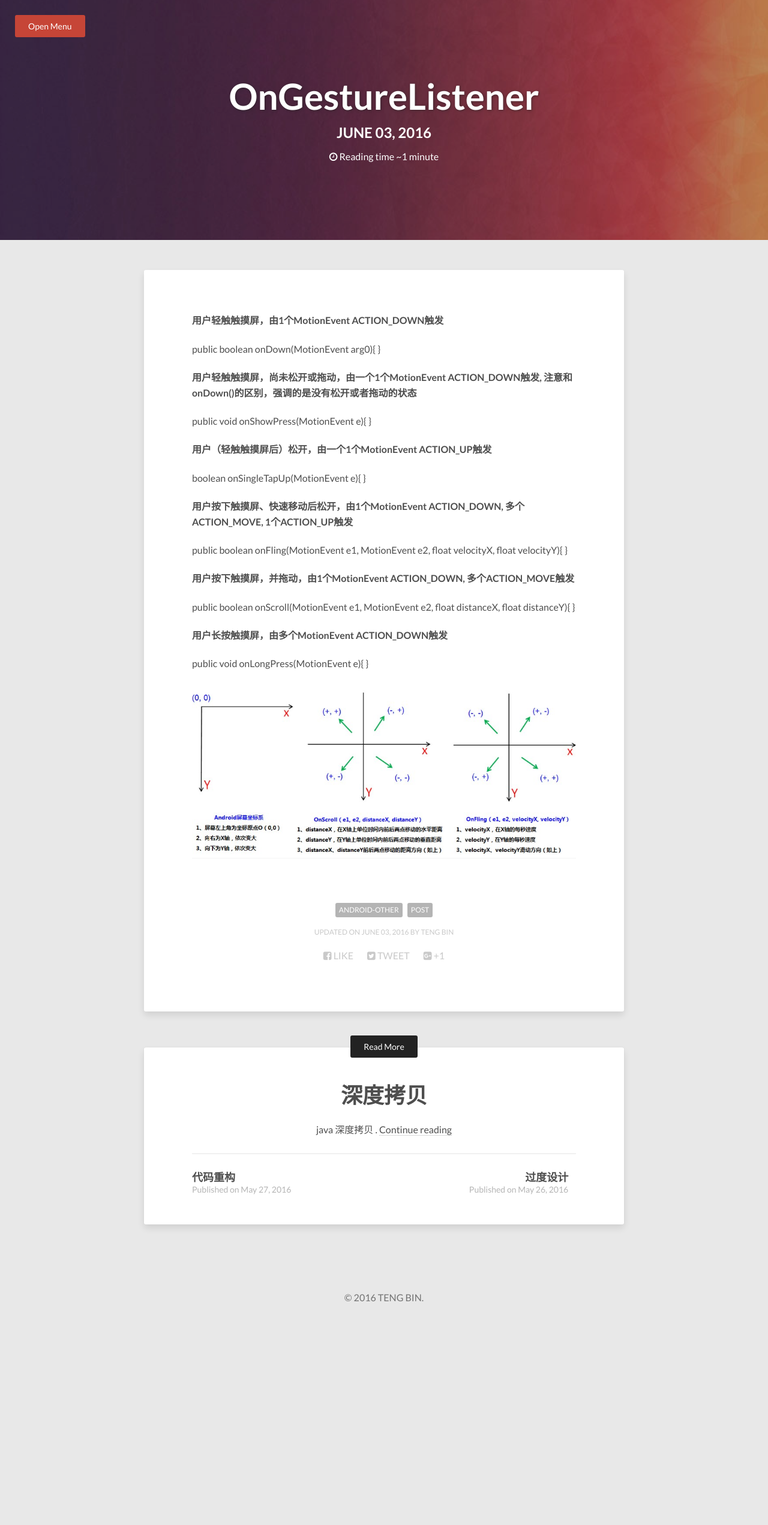
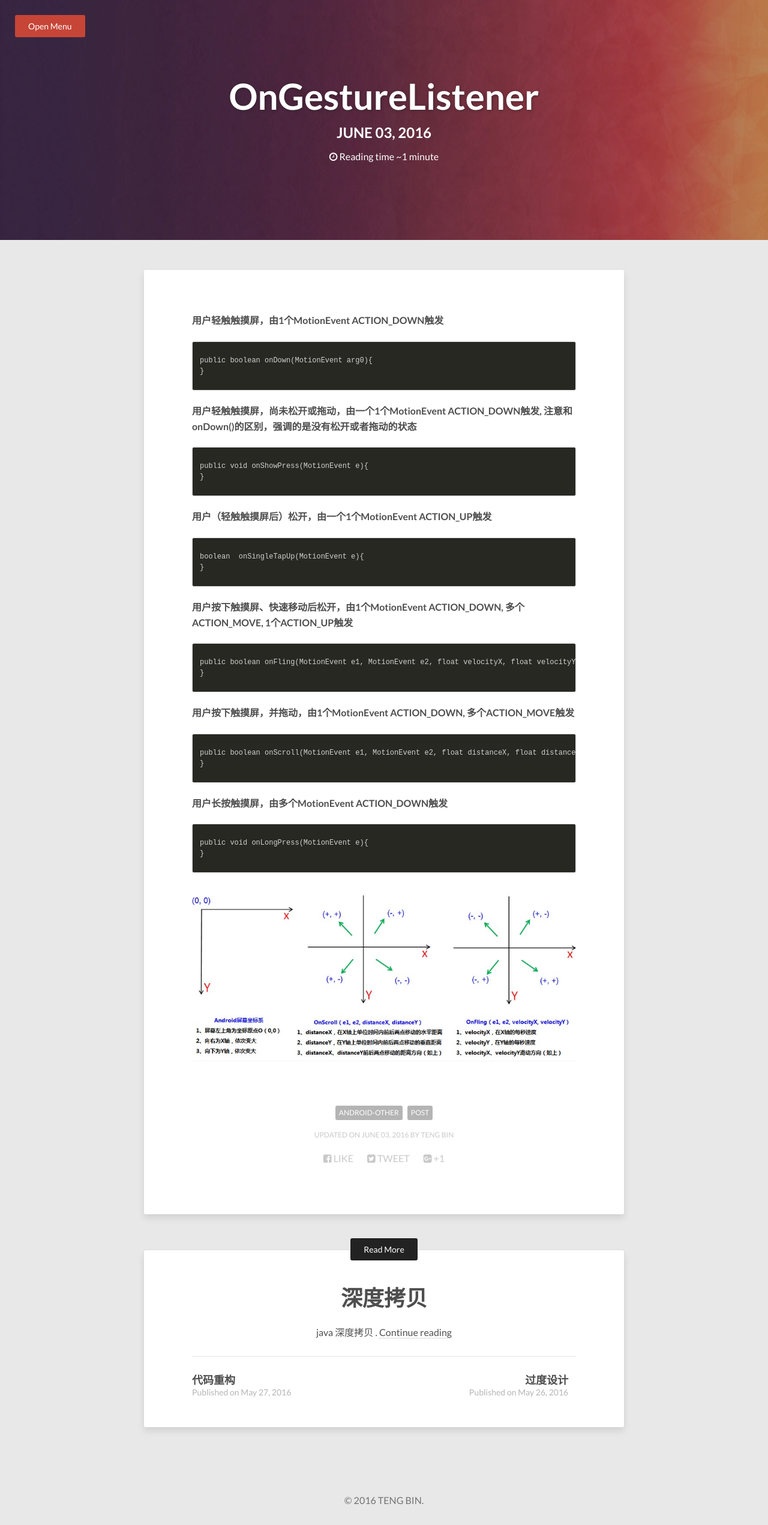
Before and after one commit to tengbinlive/tengbinlive.github.io, a Jekyll site: the page built from _posts/2016-06-03-code-android-other8.md, in a window 1280 px wide. Shown: the whole page at 60% size. Built offline with Jekyll 4.4.1, drawn with Linux system fonts in a browser that asks for light colours; nearby versions of some CDN libraries; before the commit the page ends 2204 px from its top, so only the background shows below that.

Commit message:
no message

```diff
--- a/_posts/2016-06-03-code-android-other8.md
+++ b/_posts/2016-06-03-code-android-other8.md
@@ -11,33 +11,46 @@ image:
 
 
 ####  用户轻触触摸屏，由1个MotionEvent ACTION_DOWN触发
+{% highlight html %}
 public boolean onDown(MotionEvent arg0){
 }
+{% endhighlight %}
 
 
 ####  用户轻触触摸屏，尚未松开或拖动，由一个1个MotionEvent ACTION_DOWN触发, 注意和onDown()的区别，强调的是没有松开或者拖动的状态
+{% highlight html %}
 public void onShowPress(MotionEvent e){
 }
+{% endhighlight %}
 
 
 ####  用户（轻触触摸屏后）松开，由一个1个MotionEvent ACTION_UP触发
+{% highlight html %}
 boolean  onSingleTapUp(MotionEvent e){
 }
+{% endhighlight %}
 
 
 ####  用户按下触摸屏、快速移动后松开，由1个MotionEvent ACTION_DOWN, 多个ACTION_MOVE, 1个ACTION_UP触发
+{% highlight html %}
 public boolean onFling(MotionEvent e1, MotionEvent e2, float velocityX, float velocityY){
 }
+{% endhighlight %}
 
 
 ####  用户按下触摸屏，并拖动，由1个MotionEvent ACTION_DOWN, 多个ACTION_MOVE触发
+{% highlight html %}
 public boolean onScroll(MotionEvent e1, MotionEvent e2, float distanceX, float distanceY){
 }
+{% endhighlight %}
 
 
 ####  用户长按触摸屏，由多个MotionEvent ACTION_DOWN触发
+{% highlight html %}
 public void onLongPress(MotionEvent e){
 }
+{% endhighlight %}
+
 
 
 <figure>
```
